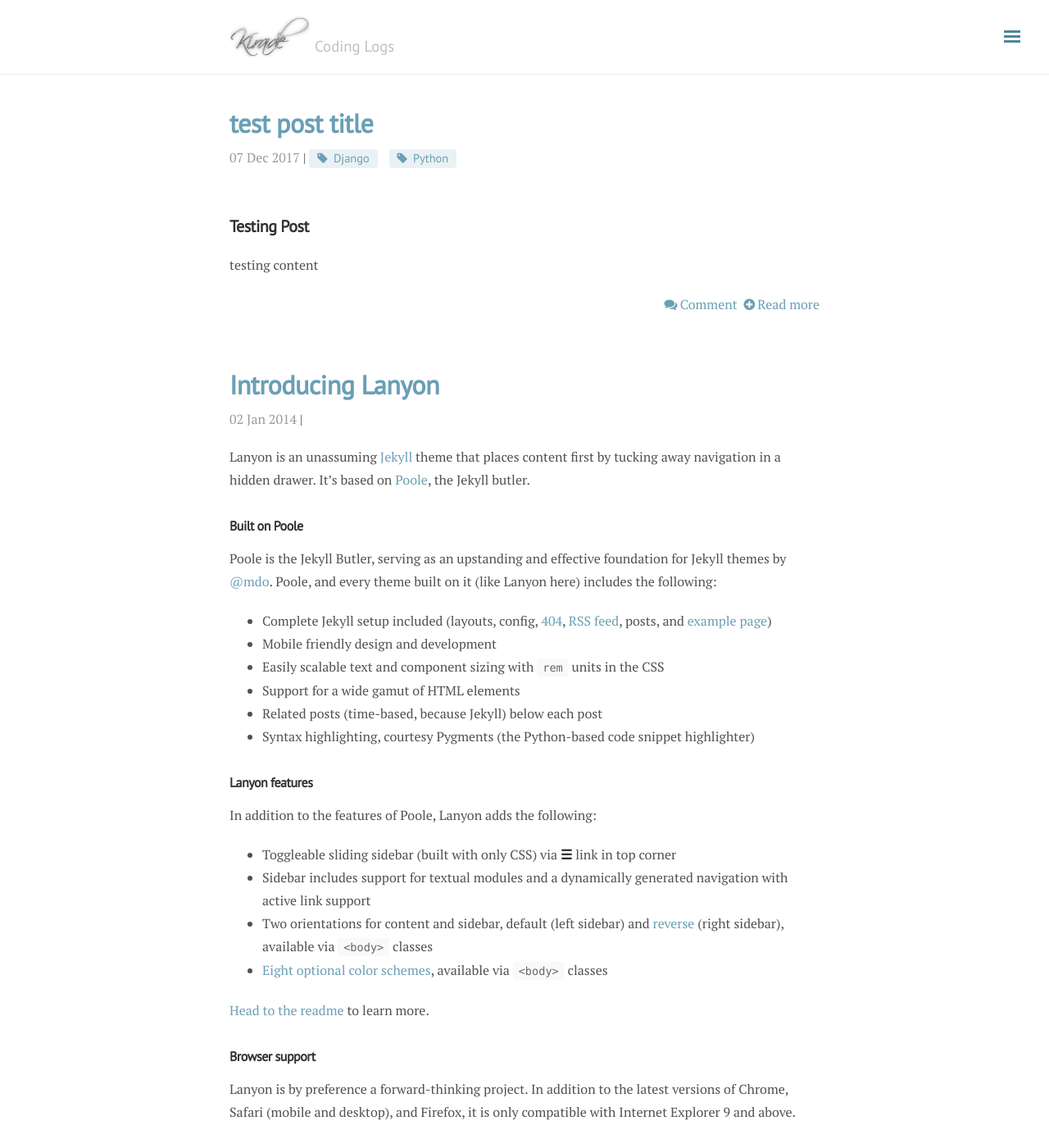
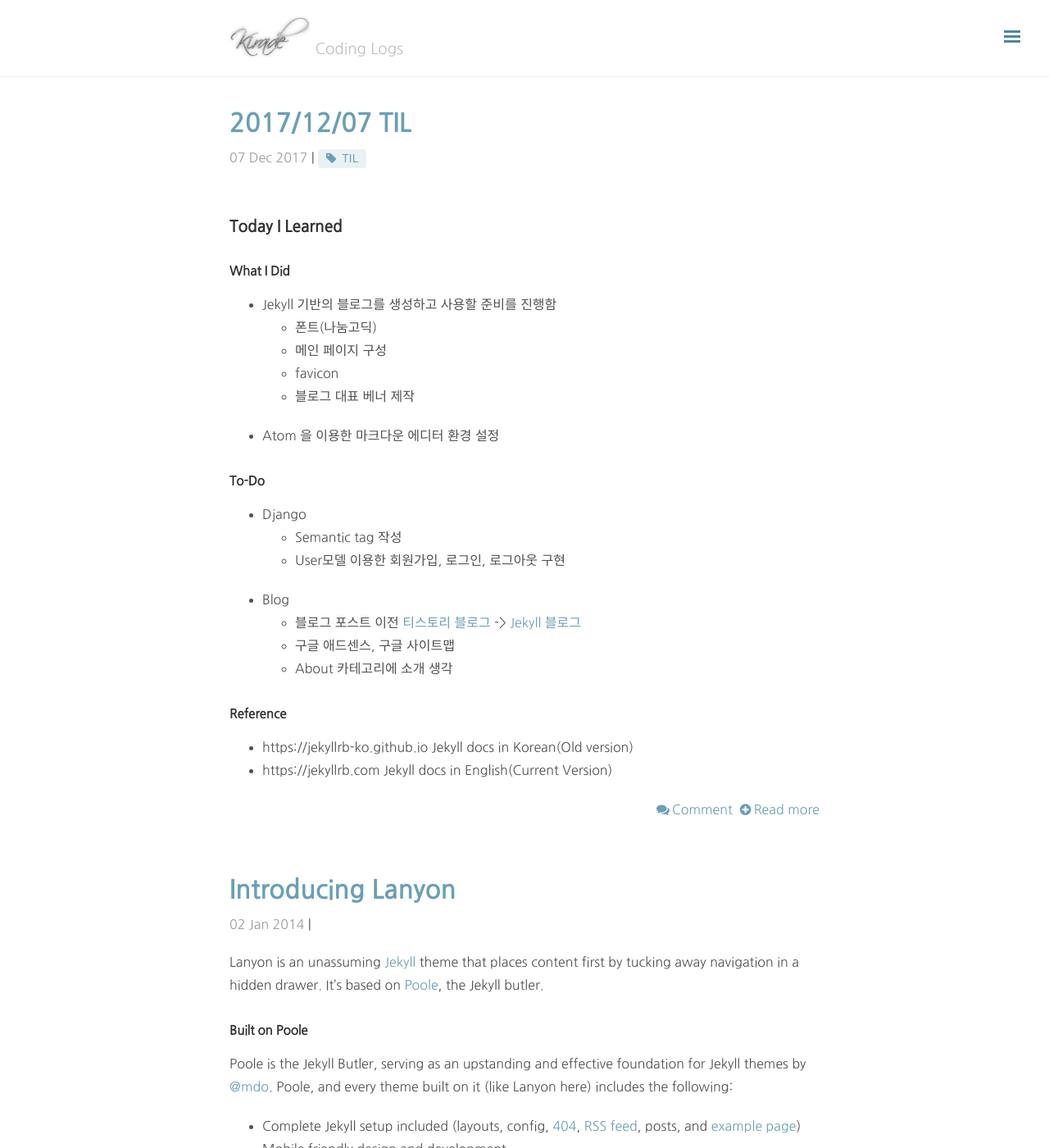
Before and after one commit to Kirade/kirade.github.io.old, a Jekyll site: the page built from blog/index.html, in a window 1280 px wide and 1400 px high. Shown: the whole window at 82% size. Built offline with Jekyll 4.4.1, drawn with Linux system fonts in a browser that asks for light colours; nearby versions of some CDN libraries; the list of posts is cut into pages by our own code; comment, search, counter and statistics services are not loaded.

Commit message:
2017/12/7 TIL / readme.md 수정 / 나눔고딕 폰트 추가

```diff
--- a/_layouts/default.html
+++ b/_layouts/default.html
@@ -3,7 +3,7 @@
 
   {% include head.html %}
 
-  <body>
+  <body class="theme-base-0d">
 
     {% include sidebar.html %}
 
--- a/_posts/2017-12-07-test_post.md
+++ /dev/null
@@ -1,10 +0,0 @@
----
-layout: post
-title: test post title
-category: ComputerScience
-tags: Django Python
----
-
-## Testing Post
-
-testing content
--- /dev/null
+++ b/_posts/2017/2017-12-07-2017-12-07-til.markdown
@@ -0,0 +1,30 @@
+---
+layout: "post"
+title: "2017/12/07 TIL"
+date: "2017-12-07 22:16"
+category: TIL
+tag: TIL
+---
+
+## Today I Learned
+
+### What I Did
+* Jekyll 기반의 블로그를 생성하고 사용할 준비를 진행함
+  - 폰트(나눔고딕)
+  - 메인 페이지 구성
+  - favicon
+  - 블로그 대표 베너 제작
+* Atom 을 이용한 마크다운 에디터 환경 설정
+
+### To-Do
+* Django
+  - Semantic tag 작성
+  - User모델 이용한 회원가입, 로그인, 로그아웃 구현
+* Blog
+  - 블로그 포스트 이전 [티스토리 블로그](kirade.tistory.com) -> [Jekyll 블로그](kirade.github.io)
+  - 구글 애드센스, 구글 사이트맵
+  - About 카테고리에 소개 생각
+
+### Reference
+* https://jekyllrb-ko.github.io Jekyll docs in Korean(Old version)
+* https://jekyllrb.com Jekyll docs in English(Current Version)
--- a/public/css/main.css
+++ b/public/css/main.css
@@ -1,3 +1,5 @@
+@import url(http://fonts.googleapis.com/earlyaccess/nanumgothic.css);
+
 * {
     -webkit-box-sizing: border-box;
     -moz-box-sizing: border-box;
@@ -9,7 +11,7 @@ html {
     padding: 0;
 }
 html {
-    font-family: "Helvetica Neue", Helvetica, Arial, sans-serif;
+    font-family: "Nanum Gothic", "Helvetica Neue", Helvetica, Arial, sans-serif;
     font-size: 16px;
     line-height: 1.5;
 }
@@ -347,7 +349,7 @@ html {
     overflow-x: hidden;
 }
 html {
-    font-family: "PT Serif",Georgia,"Times New Roman",serif;
+    font-family: "Nanum Gothic", "PT Serif",Georgia,"Times New Roman",serif;
     text-rendering: optimizeLegibility;
     -webkit-font-smoothing: antialiased;
     -moz-osx-font-smoothing: grayscale;
@@ -361,7 +363,7 @@ h3,
 h4,
 h5,
 h6 {
-    font-family: "PT Sans",Helvetica,Arial,sans-serif;
+    font-family: "Nanum Gothic", "PT Sans",Helvetica,Arial,sans-serif;
     font-weight: 400;
     color: #313131;
     letter-spacing: -.025rem;
```
Also changed, not shown: index.md (+1 -1 lines), README.md.
